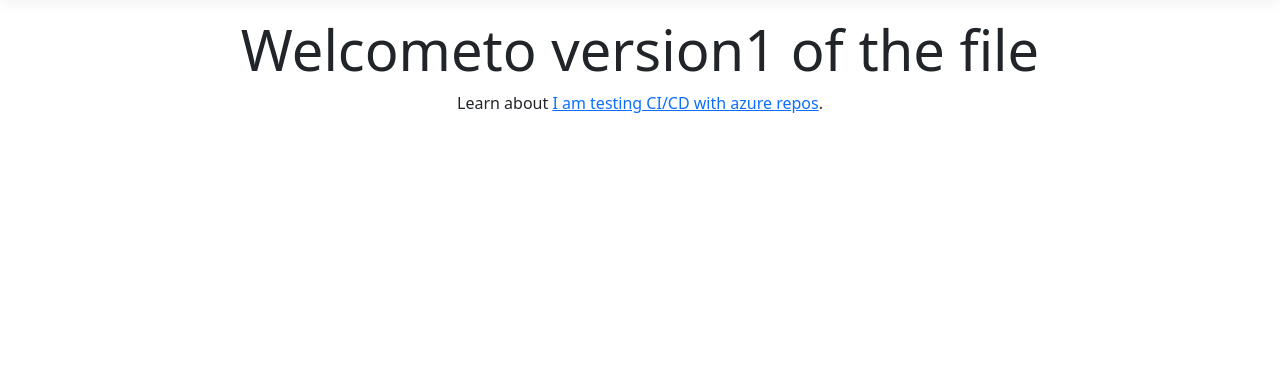
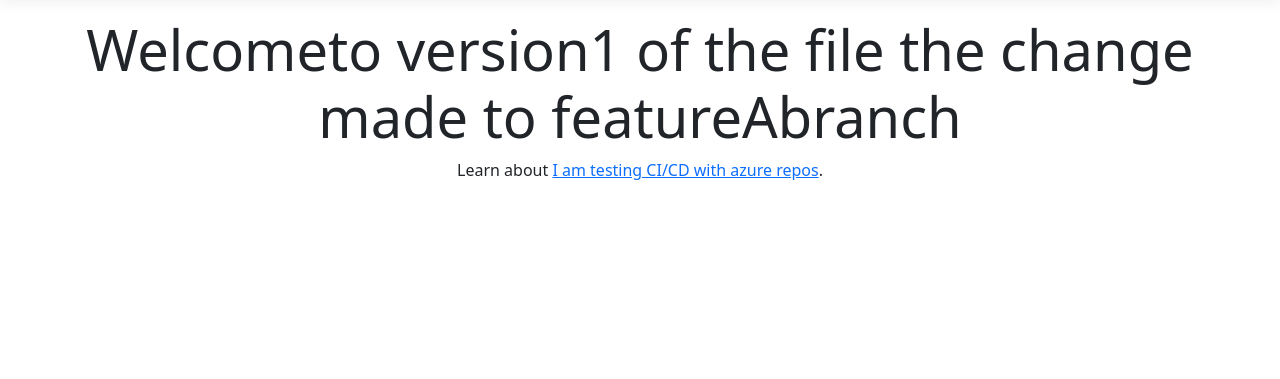
Before and after one commit to kumar241982/WebApplication1, an ASP.NET Core app: page / in a window 1280 px wide. Shown: the part 57-436 px from the top of the page. Run offline with ASP.NET Core 8, Linux system fonts and the light colour scheme; style sheets or scripts are compiled from the project's sources.

Commit message:
Update welcome message in Index.cshtml

```diff
--- a/WebApplication1/Pages/Index.cshtml
+++ b/WebApplication1/Pages/Index.cshtml
@@ -5,6 +5,6 @@
 }
 
 <div class="text-center">
-    <h1 class="display-4">Welcometo version1 of the file</h1>
+    <h1 class="display-4">Welcometo version1 of the file the change made to featureAbranch</h1>
     <p>Learn about <a href="https://learn.microsoft.com/aspnet/core">I am testing CI/CD with azure repos</a>.</p>
 </div>
```
